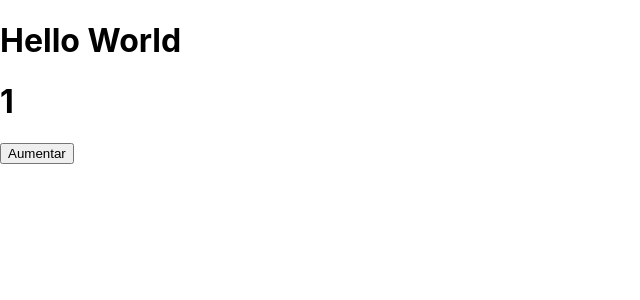
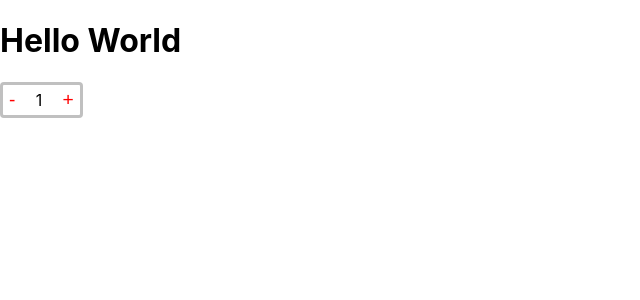
Before and after one commit to lucas-tachibana/ReactJS, a React (Create React App) app in the folder states-effects-reactjs/aula-hooks/: page / in a window 1280 px wide. Shown: the top 300 px of the page, without its empty margins (0-640 px from the left). Built offline with nearby package versions, Linux system fonts and the light colour scheme.

Commit message:
Adiciona contador do ifood

```diff
--- a/states-effects-reactjs/aula-hooks/src/Components/App/App.js
+++ b/states-effects-reactjs/aula-hooks/src/Components/App/App.js
@@ -1,12 +1,13 @@
 import './App.css';
 import Counter from '../Counter/Counter';
 import SmartCounter from '../Smartcounter/Smartcounter';
+import Ifoodcounter from '../Ifoodcounter/Ifoodcounter';
 
 function App() {
   return (
     <>
       <h1>Hello World</h1>
-      <SmartCounter/>
+      <Ifoodcounter/>
     </>
   );
 }
--- /dev/null
+++ b/states-effects-reactjs/aula-hooks/src/Components/Ifoodcounter/Ifoodcounter.css
@@ -0,0 +1,37 @@
+.counter-wrapper {
+    display: flex;
+    flex-direction: row;
+    border: 3px solid rgb(192, 192, 192);
+    border-radius: 4px;
+    align-items: center;
+    justify-content: space-between;
+    height: 30px;
+    width: 6%;
+}
+
+.counter-button-plus-active {
+    border: none;
+    background-color: transparent;
+    height: 100%;
+    font-size: larger;
+    color: red;
+    cursor: pointer;
+}
+
+.counter-button-minus-active {
+    border: none;
+    background-color: transparent;
+    height: 100%;
+    font-size: larger;
+    color: red;
+    cursor: pointer;
+}
+
+.counter-button-minus-desactive {
+    border: none;
+    background-color: transparent;
+    height: 100%;
+    font-size: larger;
+    color: rgb(105, 105, 105);
+    cursor: pointer;
+}
--- /dev/null
+++ b/states-effects-reactjs/aula-hooks/src/Components/Ifoodcounter/Ifoodcounter.js
@@ -0,0 +1,40 @@
+import React, {useState} from 'react'
+import '../Ifoodcounter/Ifoodcounter.css'
+
+export default function Ifoodcounter() {
+
+    const [value, setValue] = useState(1);
+    const [buttonStyle, setButtonStyle] = useState("counter-button-minus-active");
+
+    function down() {
+        if (value <= 1) {
+            setButtonStyle("counter-button-minus-desactive")
+        }
+        if(value > 0) {
+            setValue(value - 1);
+        }
+    }
+
+    function up() {
+        setButtonStyle("counter-button-minus-active")
+        setValue(value + 1)
+    }
+
+  return (
+    <div className="counter-wrapper">
+        <button
+            className={buttonStyle}
+            onClick={down}
+        >
+            -
+        </button>
+        <p>{value}</p>
+        <button
+            className="counter-button-plus-active"
+            onClick={up}
+        >
+            +
+        </button>
+    </div>
+  );
+}
```
